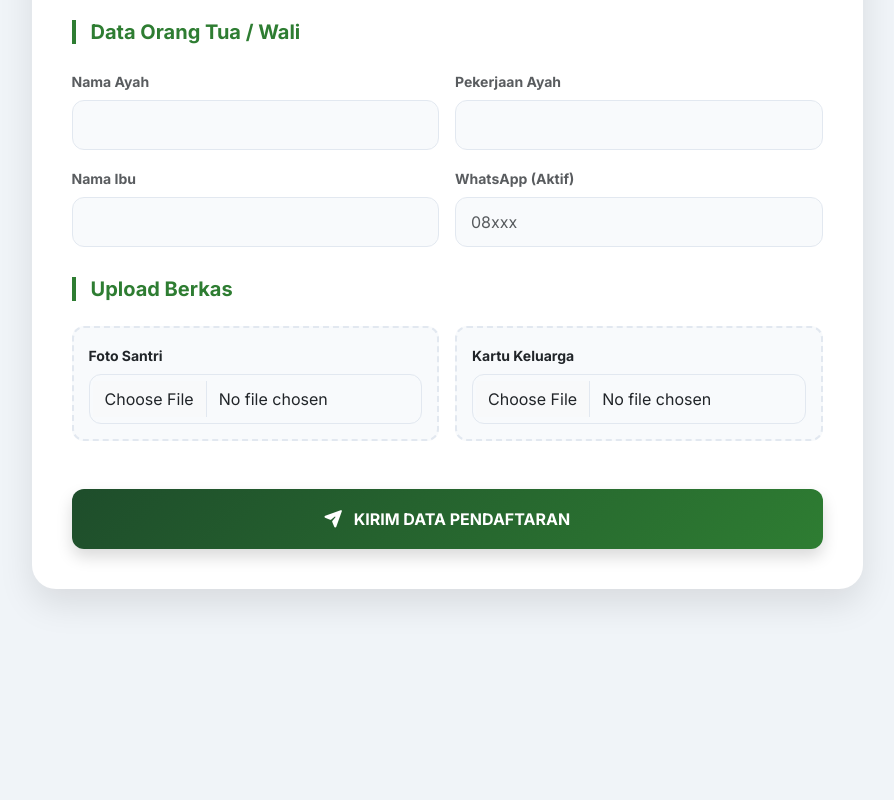
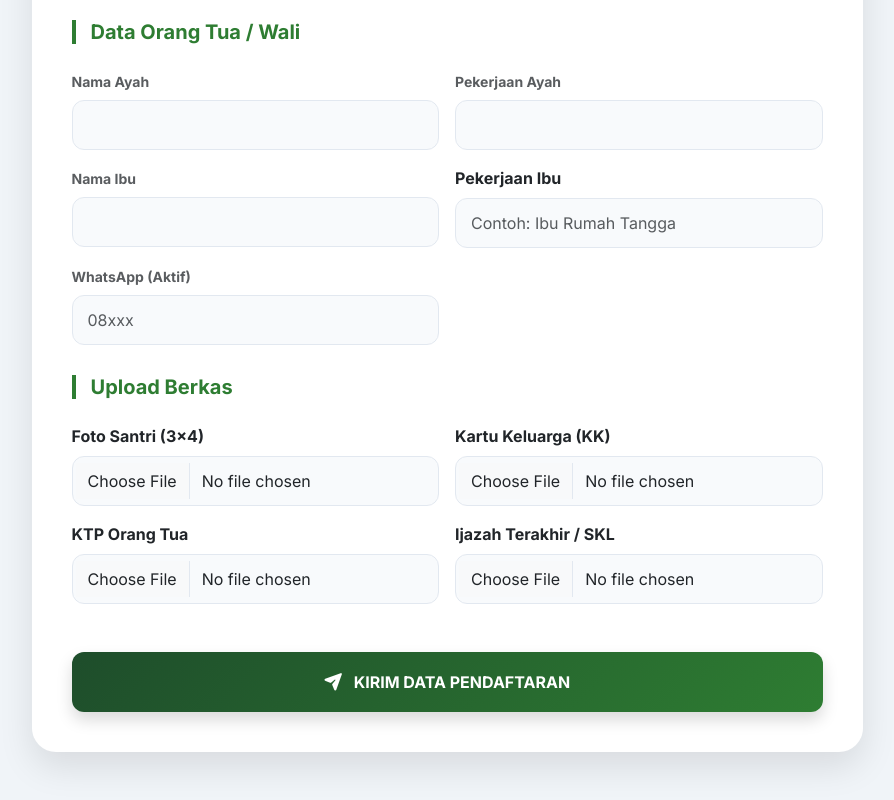
Before and after one commit to faqihal321-png/pendaftaran-PSB-ihya, a website: page index.html in a window 1280 px wide. Shown: the part 1554-2354 px from the top of the page, without its empty margins (193-1087 px from the left). Before the commit the page ends 2191 px from the top, so only its background shows below. Drawn offline with nearby package versions, Linux system fonts and the light colour scheme.

Commit message:
Update dari terminal untuk aplikasi iOS

```diff
--- a/index.html
+++ b/index.html
@@ -145,6 +145,10 @@
                                 <input type="text" name="namaIbu" class="form-control" required>
                             </div>
                             <div class="col-md-6">
+                                <label class="form-label fw-bold">Pekerjaan Ibu</label>
+                                <input type="text" name="kerjaIbu" class="form-control" placeholder="Contoh: Ibu Rumah Tangga" required>
+                            </div>
+                            <div class="col-md-6">
                                 <label class="form-label fw-bold small text-muted">WhatsApp (Aktif)</label>
                                 <input type="number" name="whatsapp" class="form-control" placeholder="08xxx" required>
                             </div>
@@ -153,16 +157,20 @@
                         <h5 class="section-title">Upload Berkas</h5>
                         <div class="row g-3">
                             <div class="col-md-6">
-                                <div class="file-box">
-                                    <label class="form-label small fw-bold">Foto Santri</label>
-                                    <input type="file" name="foto" class="form-control" accept="image/*" required>
-                                </div>
+                                <label class="form-label fw-bold">Foto Santri (3x4)</label>
+                                <input type="file" name="foto" class="form-control" accept="image/*" required>
                             </div>
                             <div class="col-md-6">
-                                <div class="file-box">
-                                    <label class="form-label small fw-bold">Kartu Keluarga</label>
-                                    <input type="file" name="kk" class="form-control" accept="image/*" required>
-                                </div>
+                                <label class="form-label fw-bold">Kartu Keluarga (KK)</label>
+                                <input type="file" name="kk" class="form-control" accept="image/*,application/pdf" required>
+                            </div>
+                            <div class="col-md-6">
+                                <label class="form-label fw-bold">KTP Orang Tua</label>
+                                <input type="file" name="ktp" class="form-control" accept="image/*,application/pdf" required>
+                            </div>
+                            <div class="col-md-6">
+                                <label class="form-label fw-bold">Ijazah Terakhir / SKL</label>
+                                <input type="file" name="ijazah" class="form-control" accept="image/*,application/pdf" required>
                             </div>
                         </div>
 
```
Also changed, not shown: 2 other files.
